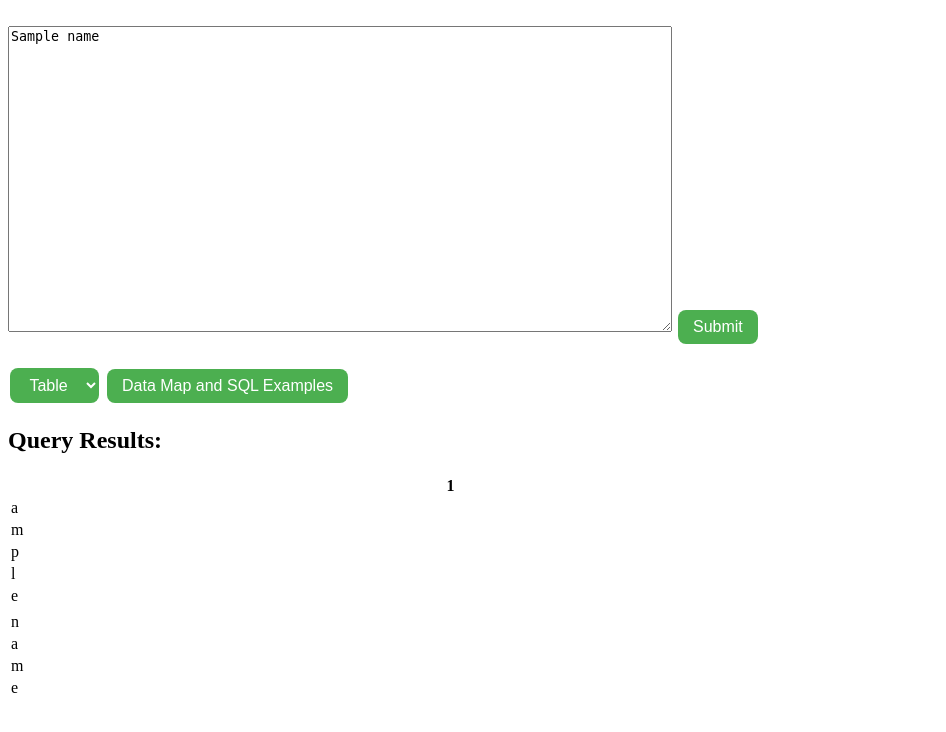
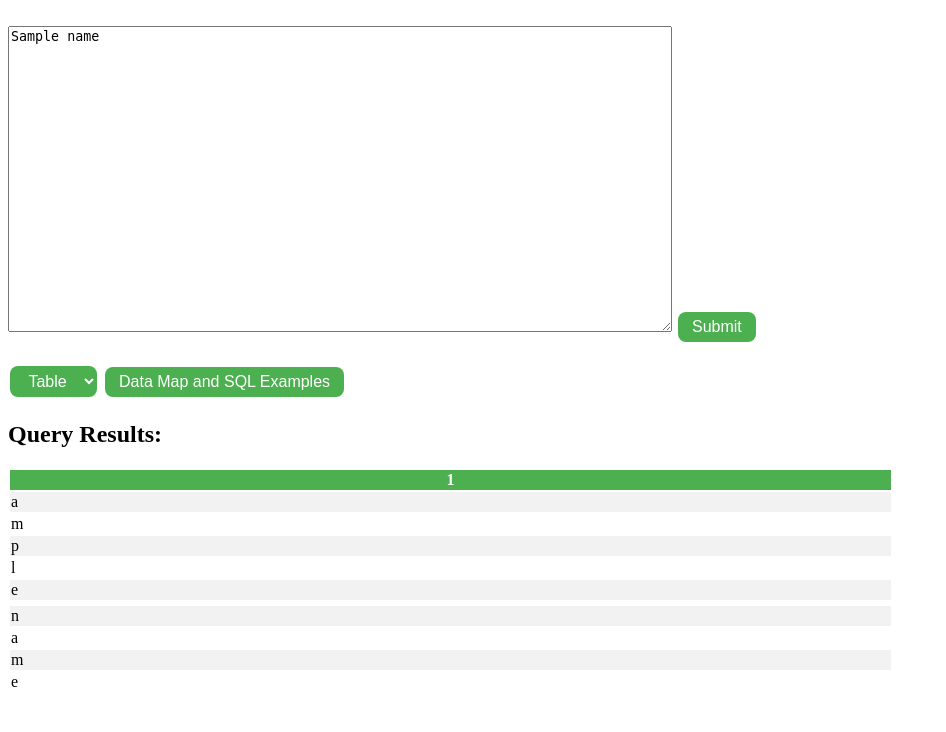
Before and after one commit to j-v-k/Online, a Flask app: template templates/form_action_table.html in a window 1280 px wide. Shown: the top 732 px of the page, without its empty margins (0-946 px from the left). Run offline with Flask 2, Linux system fonts and the light colour scheme; the template is opened without the code that fills it: most values are stand-ins (such as "Sample title", 1, 10 or a date in 2020); parts of the project's set-up code (start-up, migrations or seed data) failed here and were passed over; some libraries are stand-ins or nearby versions.

Commit message:
modified:   static/style.css 	modified:   appBackup.py

```diff
--- a/static/style.css
+++ b/static/style.css
@@ -2,7 +2,7 @@
     background-color: #4CAF50; /* Green */
     border: none;
     color: white;
-    padding: 8px 15px;
+    padding: 6px 14px;
     text-align: center;
     text-decoration: none;
     display: inline-block;
@@ -25,3 +25,13 @@ select {
     margin: 4px 2px;
     cursor: pointer;
 }
+
+table, th, td {
+
+     }
+tr:nth-child(even){
+	background-color: #f2f2f2}
+
+th {
+    background-color: #4CAF50;
+    color: white;}
```
